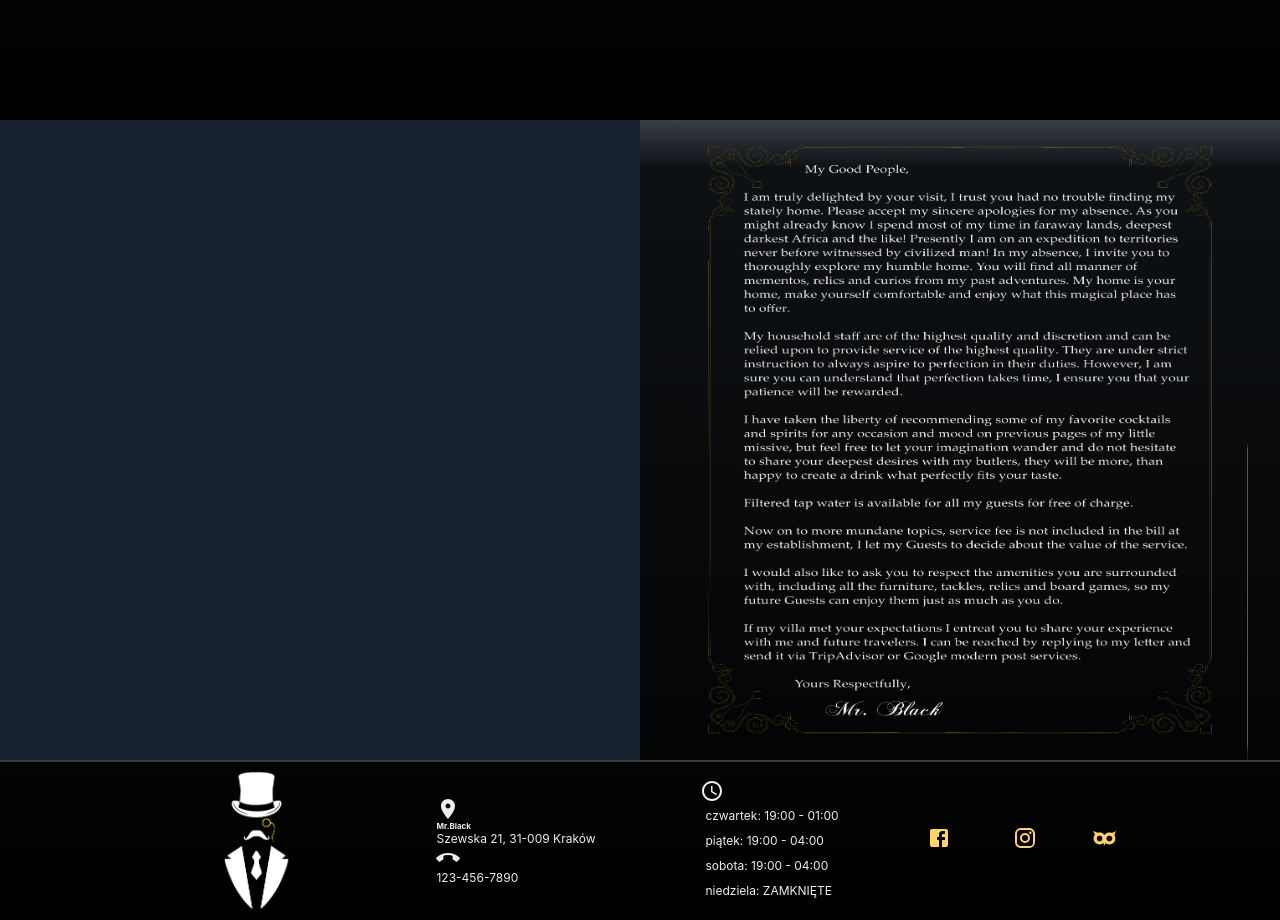
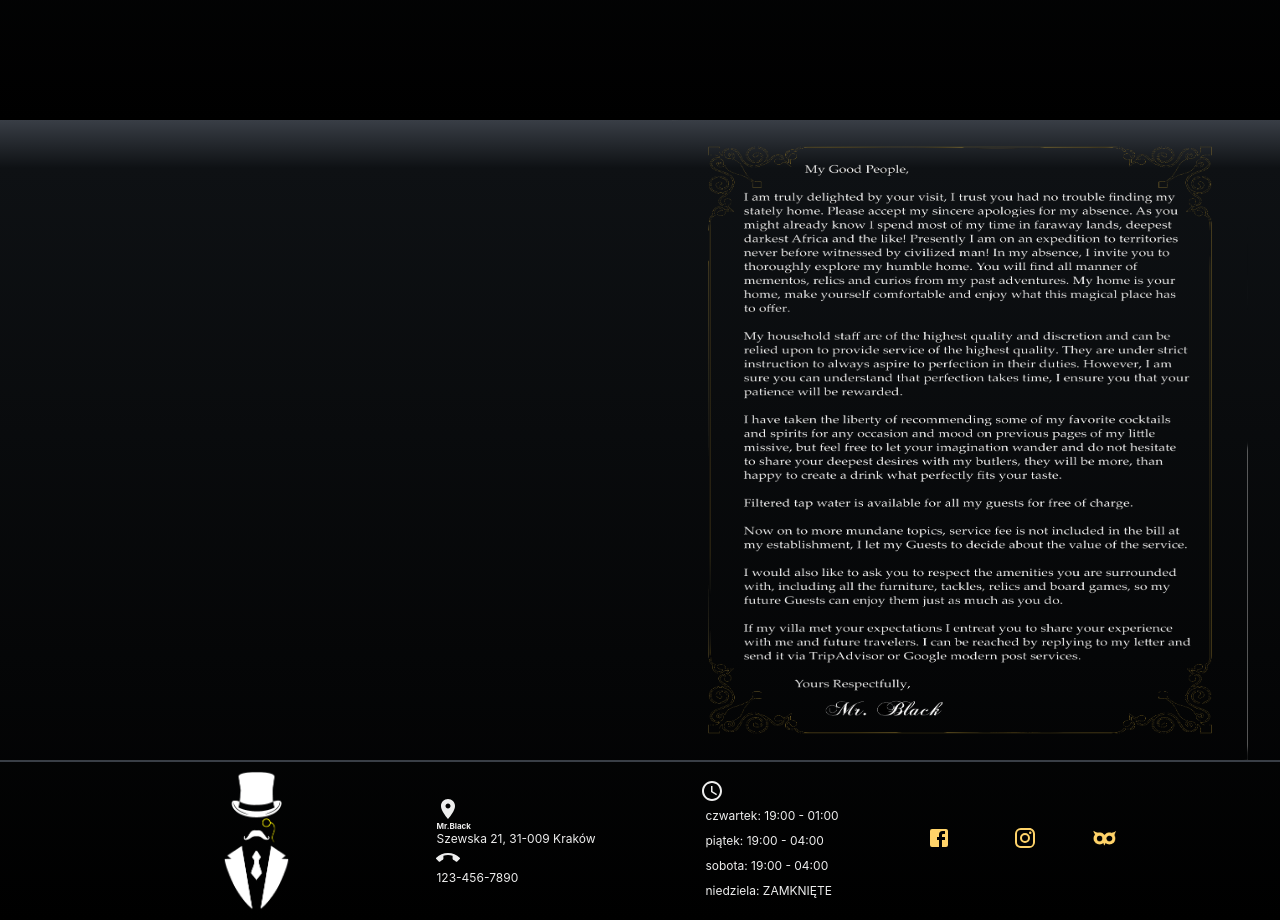
Before and after one commit to mattia-centini/mrblack-react, a React (Create React App) app: page / in a window 1280 px wide. Shown: the part 3000-3920 px from the top of the page. Built offline with nearby package versions, Linux system fonts and the light colour scheme; the HTML template or start-up script is replaced by a standard one.

Commit message:
bg footer

```diff
--- a/src/components/Footer.css
+++ b/src/components/Footer.css
@@ -15,7 +15,7 @@
 .footer__topLeft{
     height: 100%;
     width: 50%;
-    background-color: #192231;
+
 }
 
 .footer__topRight{
@@ -67,7 +67,3 @@
     justify-content: space-around;
     color: #eeeeee;
 }
-
-.footer__bottomIconsColour{
-    color: #eeeeee;
-}
```
